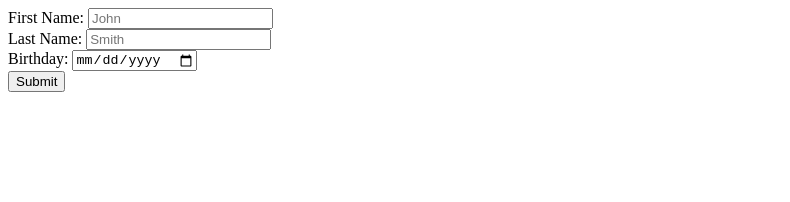
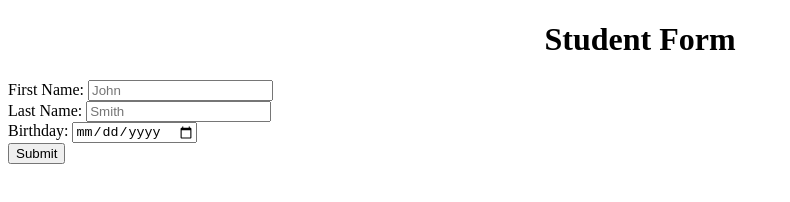
Before and after one commit to nicholas-vertentes/ShyftLabs-Assessment, a plain HTML site: page Students.html in a window 1280 px wide. Shown: the whole page, without its empty margins (0-790 px from the left). Drawn offline with Linux system fonts and the light colour scheme.

Commit message:
add Student for header

```diff
--- a/Students.html
+++ b/Students.html
@@ -1,6 +1,9 @@
 <!DOCTYPE html>
 <html lang="en">
 <body>
+  <h1 style="text-align: center;">
+    Student Form
+  </h1>
   <div class="studentForm">
     <div>
       <label for="firstName">First Name:</label>
```
